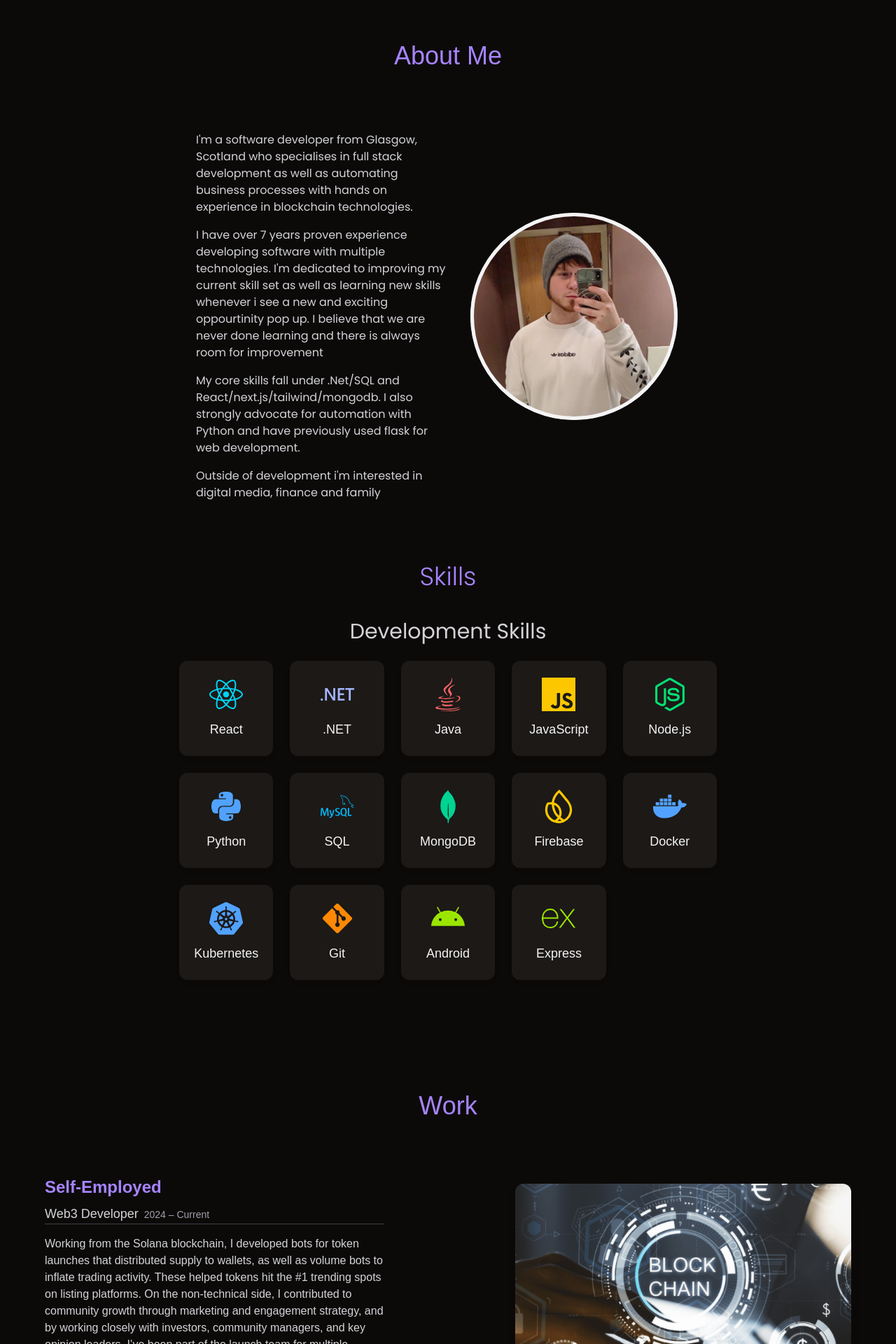
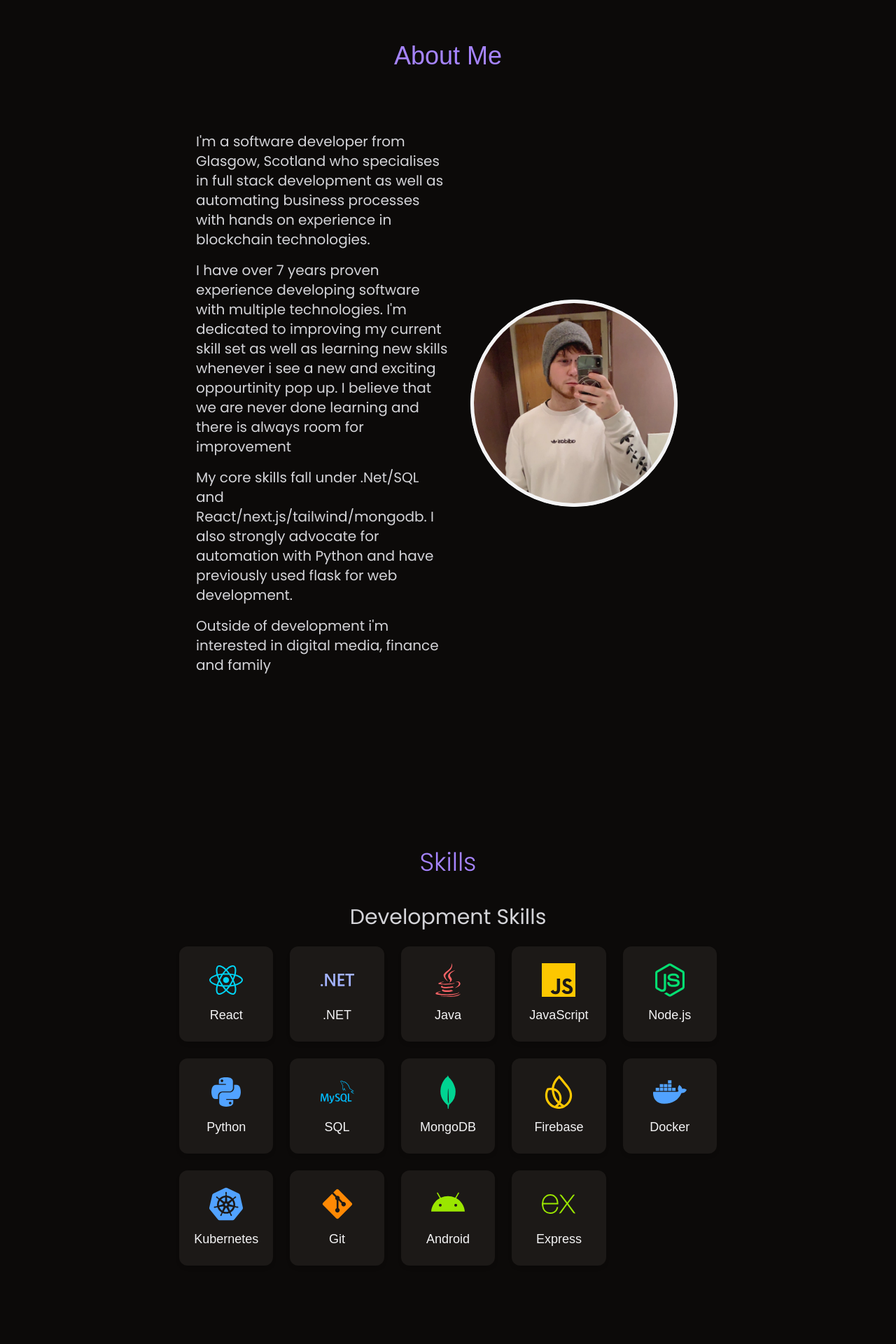
Before and after one commit to DylanBowmandsk/personal-web, a Next.js app: page / in a window 1280 px wide. Shown: the part 880-2800 px from the top of the page at 70% size. Built offline with nearby package versions, Linux system fonts and the light colour scheme.

Commit message:
changed the size of some elements

```diff
--- a/src/app/about.tsx
+++ b/src/app/about.tsx
@@ -2,10 +2,10 @@ import Image from "next/image"
 
 const About = () => {
     return(
-        <div id="about" className="flex flex-col items-center justify-center px-70 bg-stone-950 text-zinc-100">
+        <div id="about" className="flex flex-col items-center justify-center px-70 bg-stone-950 text-zinc-100 pb-40">
             <h1 className="py-20 .poppins-light text-4xl text-violet-400">About Me</h1>
             <div className="flex">
-                <div className="flex-1 poppins-regular text-zinc-300" data-aos="fade-right">
+                <div className="flex-1 poppins-regular text-zinc-300 text-xl" data-aos="fade-right">
                     <p className="py-2">{"I'm a software developer from Glasgow, Scotland who specialises in full stack development as well as automating business processes with hands on experience in blockchain technologies."}</p>
                     <p className="py-2">{"I have over 7 years proven experience developing software with multiple technologies. I'm dedicated to improving my current skill set as well as learning new skills whenever i see a new and exciting oppourtinity pop up. I believe that we are never done learning and there is always room for improvement"}</p>
                     <p className="py-2">{"My core skills fall under .Net/SQL and React/next.js/tailwind/mongodb. I also strongly advocate for automation with Python and have previously used flask for web development."}</p>
--- a/src/app/work.tsx
+++ b/src/app/work.tsx
@@ -7,12 +7,12 @@ const Work = () => {
 
       <div className="flex flex-row w-full max-w-7xl gap-46 items-center mb-24">
         <div className="flex-1 text-zinc-300 font-light" data-aos="fade-right">
-          <h2 className="text-2xl font-semibold mb-2 text-violet-400">Self-Employed</h2>
+          <h2 className="text-3xl font-semibold mb-2 text-violet-400">Self-Employed</h2>
           <div className="mb-4 border-b border-zinc-700">
-            <h3 className="inline text-lg font-medium">Web3 Developer</h3>
+            <h3 className="inline text-lg font-medium text-xl">Web3 Developer</h3>
             <span className="ml-2 text-sm text-zinc-400">2024 – Current</span>
           </div>
-          <p>
+          <p className="text-lg">
             Working from the Solana blockchain, I developed bots for token launches that distributed supply to wallets, as well as volume bots to inflate trading activity.
             These helped tokens hit the #1 trending spots on listing platforms. On the non-technical side, I contributed to community growth through marketing and engagement strategy,
             and by working closely with investors, community managers, and key opinion leaders. I’ve been part of the launch team for multiple tokens that reached million-dollar
@@ -37,12 +37,12 @@ const Work = () => {
         </div>
 
         <div className="flex-1 text-zinc-300 font-light"data-aos="fade-left">
-          <h2 className="text-2xl font-semibold mb-2 text-violet-400">Genius SSLC</h2>
+          <h2 className="text-3xl font-semibold mb-2 text-violet-400">Genius SSLC</h2>
           <div className="mb-4 border-b border-zinc-700">
-            <h3 className="inline text-lg font-medium">Software Engineer</h3>
+            <h3 className="inline text-lg font-medium text-xl">Software Engineer</h3>
             <span className="ml-2 text-sm text-zinc-400">2023 – 2024</span>
           </div>
-          <p>
+          <p className="text-lg">
             In this role I specialized in C# with some Vue/JavaScript web development and heavy SQL work.
             My focus was the Adept product, a debt CRM used by (redacted). My daily tasks varied: adding features, fixing bugs, and creating data importers/exporters.
             We followed solid DevOps practices—proper Git management, testing, approvals, and task tracking. This role matured me as a developer and helped me thrive
@@ -53,12 +53,12 @@ const Work = () => {
 
       <div className="flex flex-row w-full max-w-7xl gap-46 items-center mb-24">
         <div className="flex-1 text-zinc-300 font-light" data-aos="fade-right">
-          <h2 className="text-2xl font-semibold mb-2 text-violet-400">Peter Vardy</h2>
+          <h2 className="text-3xl font-semibold mb-2 text-violet-400">Peter Vardy</h2>
           <div className="mb-4 border-b border-zinc-700">
-            <h3 className="inline text-lg font-medium">Application Developer</h3>
+            <h3 className="inline text-lg font-medium text-xl">Application Developer</h3>
             <span className="ml-2 text-sm text-zinc-400">2022 – 2023</span>
           </div>
-          <p>
+          <p className="text-lg">
             At Peter Vardy I was in a mid-level role, primarily working with Python and the Microsoft Power Platform.
             I built several internal tools—like a web scraper (Python/React), a personal development planner, and other sign-off-based apps.
             I also developed Python RPA scripts to automate department workflows and frequently presented my work to board members, including Mr. Vardy.
```
